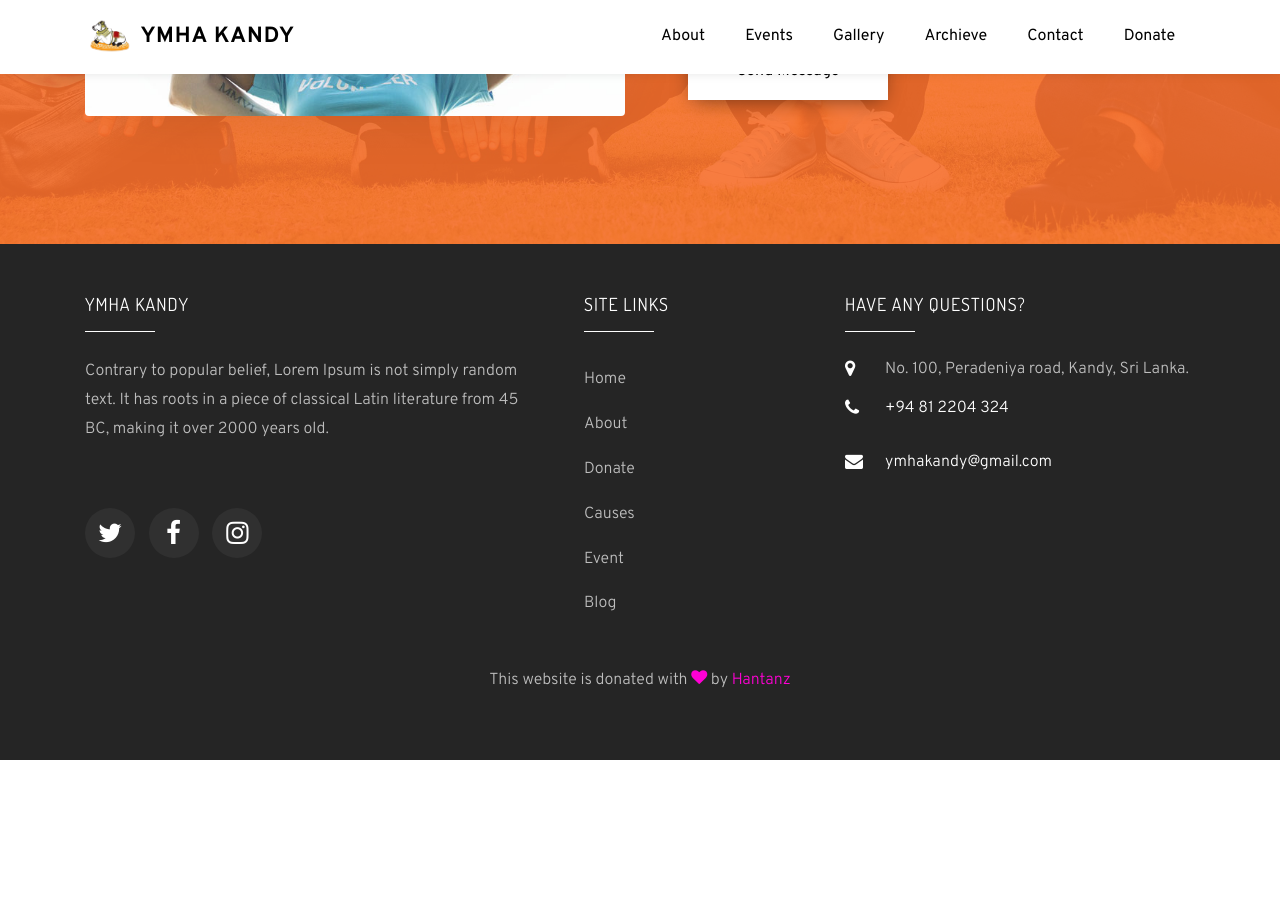
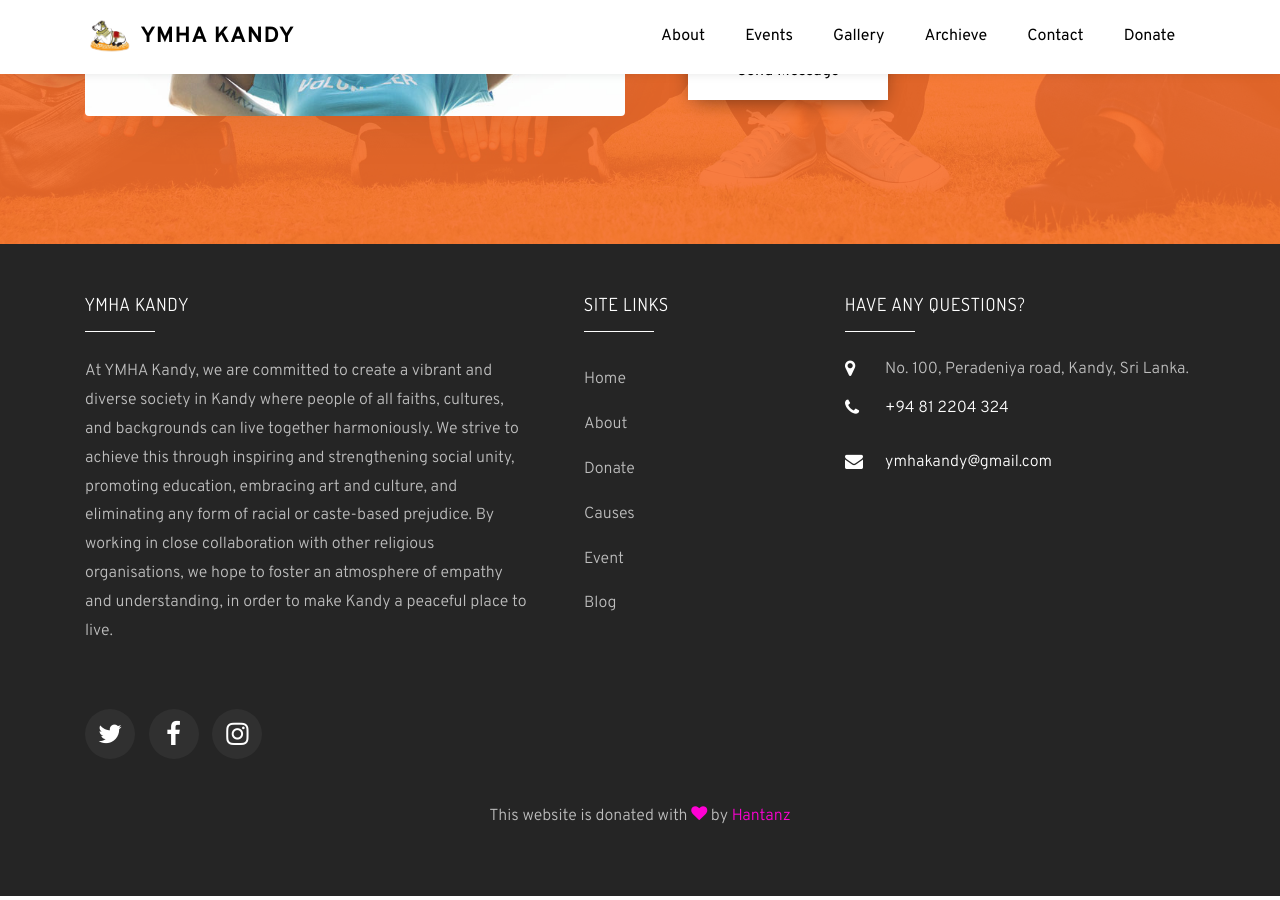
Before and after one commit to Hantanz/hantanz.github.io, a Jekyll site: the page built from index.md, in a window 1280 px wide and 900 px high, scrolled down 4811 px. Built offline with Jekyll 4.4.1, drawn with Linux system fonts in a browser that asks for light colours; some web fonts are replaced; before the commit the page ends 5575 px from its top, so only the background shows below that.

Commit message:
update org desc

```diff
--- a/_config.yml
+++ b/_config.yml
@@ -1,7 +1,8 @@
 name: YMHA Kandy
 logo: logo.png
 baseurl: ""
-description: Contrary to popular belief, Lorem Ipsum is not simply random text. It has roots in a piece of classical Latin literature from 45 BC, making it over 2000 years old.
+d2: We have been serving the Kandyan society for 50 years since 1973 to preserve the art & culture, social unity, and the great purpose of the dharma of Hindus. Developing students' educational status, building a society without racial or casteist ideology, and coordinating with other religious organizations to create a strong bonding among the people in Kandy, which is a multicultural territory.
+description: At YMHA Kandy, we are committed to create a vibrant and diverse society in Kandy where people of all faiths, cultures, and backgrounds can live together harmoniously. We strive to achieve this through inspiring and strengthening social unity, promoting education, embracing art and culture, and eliminating any form of racial or caste-based prejudice. By working in close collaboration with other religious organisations, we hope to foster an atmosphere of empathy and understanding, in order to make Kandy a peaceful place to live.
 announcement: This is an announcement with data and time included | 25/11/2022
 
 served_count: 2450
```
